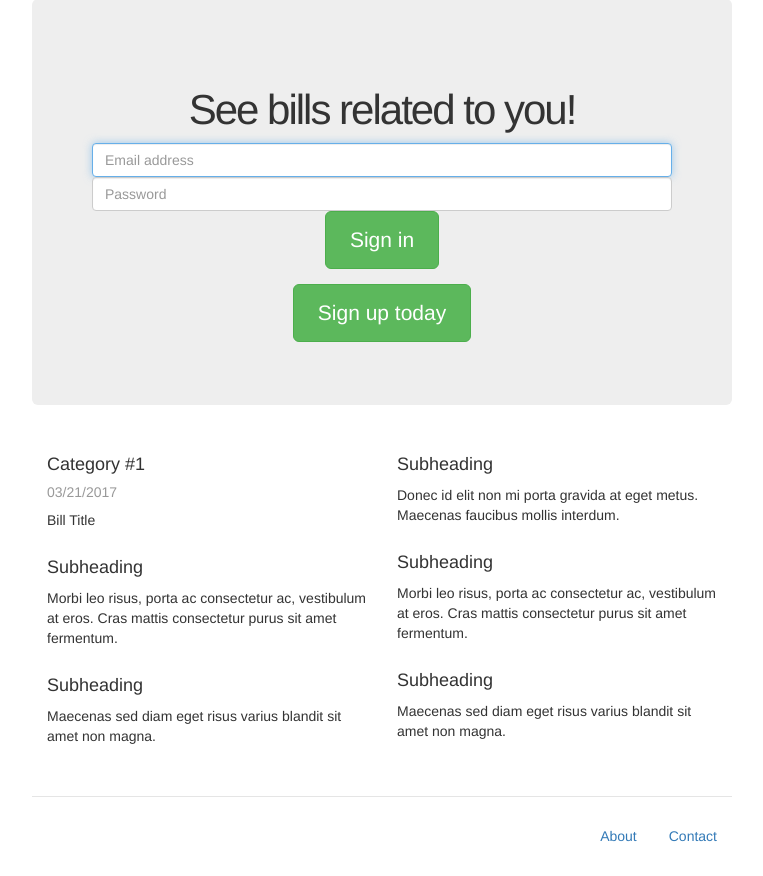
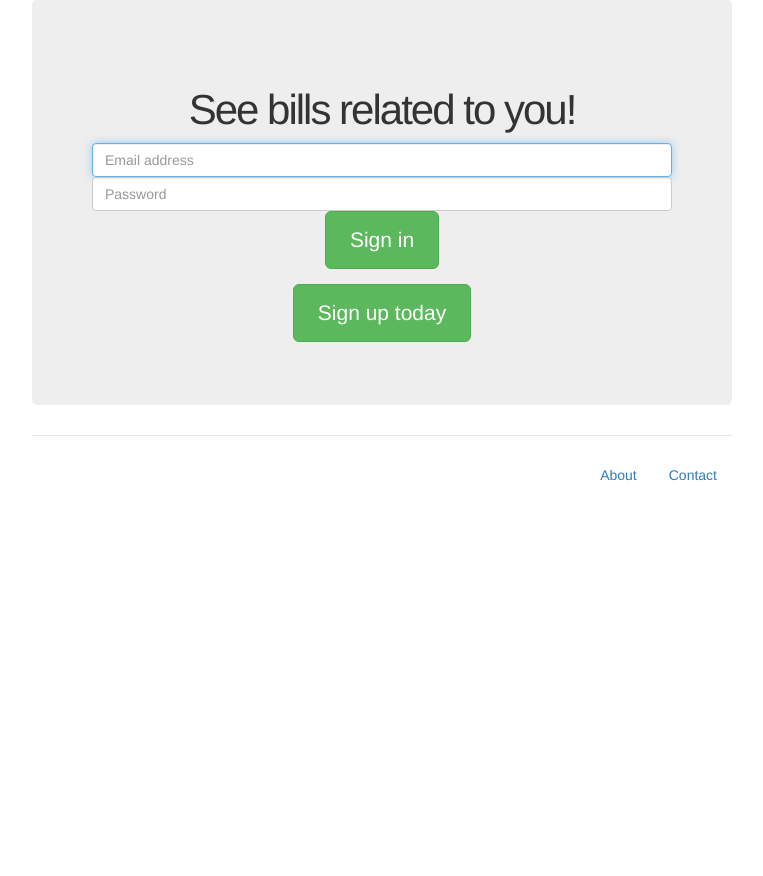
Before and after one commit to exsmiley/pillar, a Flask app: page / in a window 1280 px wide. Shown: the part 91-967 px from the top of the page, without its empty margins (273-1036 px from the left). After the commit the page ends 572 px from the top, so only its background shows below. Run offline with Flask 2, Linux system fonts and the light colour scheme; some libraries are stand-ins or nearby versions.

Commit message:
front page

```diff
--- a/app/templates/home.html
+++ b/app/templates/home.html
@@ -8,36 +8,14 @@
       <div class="jumbotron">
         <h2>See bills related to you!</h2>
 
-        <form class="form-signin" action="/signUp" method="post" role="form">
+        <form class="form-signin" action="/signup" method="post" role="form">
              <input type="email" name="username" class="form-control" placeholder="Email address" required autofocus>
              <input type="password" name="password" class="form-control" placeholder="Password" required>
-        <p><a class="btn btn-lg btn-success" href="#" role="button">Sign in</a></p>
+        	<p><a class="btn btn-lg btn-success" href="#" role="button">Sign in</a></p>
+        </form>
+        <form action="localhost:5000/signup">
         <p><a class="btn btn-lg btn-success" href="#" role="button">Sign up today</a></p>
         </form>
-      </div>
-
-      <div class="row marketing">
-        <div class="col-lg-6">
-          <h4>Category #1</h4>
-          <h5 class="date"> 03/21/2017 </h5>
-          <p>Bill Title</p>
-          <h4>Subheading</h4>
-          <p>Morbi leo risus, porta ac consectetur ac, vestibulum at eros. Cras mattis consectetur purus sit amet fermentum.</p>
-
-          <h4>Subheading</h4>
-          <p>Maecenas sed diam eget risus varius blandit sit amet non magna.</p>
-        </div>
-
-        <div class="col-lg-6">
-          <h4>Subheading</h4>
-          <p>Donec id elit non mi porta gravida at eget metus. Maecenas faucibus mollis interdum.</p>
-
-          <h4>Subheading</h4>
-          <p>Morbi leo risus, porta ac consectetur ac, vestibulum at eros. Cras mattis consectetur purus sit amet fermentum.</p>
-
-          <h4>Subheading</h4>
-          <p>Maecenas sed diam eget risus varius blandit sit amet non magna.</p>
-        </div>
       </div>
 
       <footer class="footer">
--- a/app/templates/layout.html
+++ b/app/templates/layout.html
@@ -17,6 +17,7 @@
      <!-- Custom styles for this template -->
      <!-- <strong><link rel="stylesheet" href="{{ url_for('static', filename='css/main.css') }}"></strong> -->
     <link href="static/css/jumbotron-narrow.css" rel="stylesheet">
+    <script src="https://unpkg.com/vue/dist/vue.js"></script>
     <!-- <script src="https://maxcdn.bootstrapcdn.com/bootstrap/3.3.7/js/bootstrap.min.js"></script> -->
 
 
```
